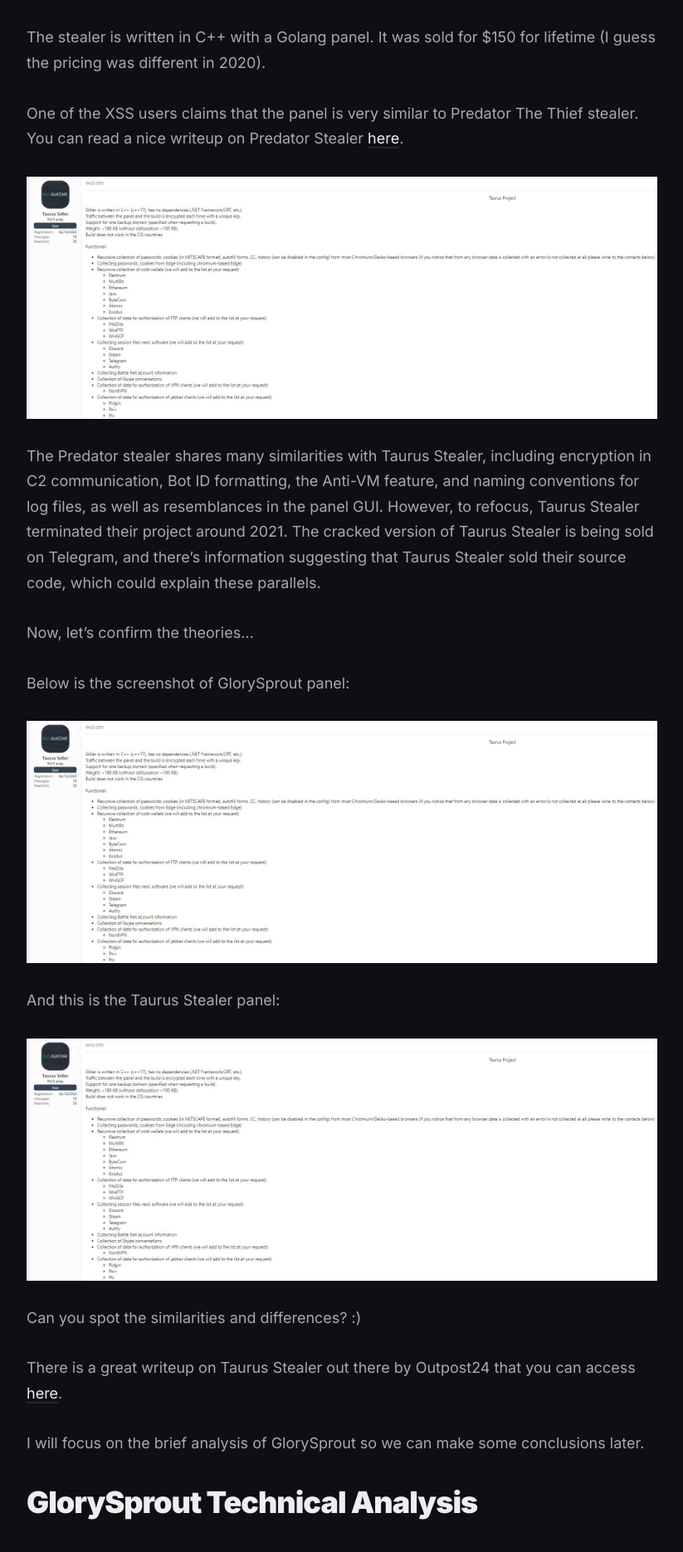
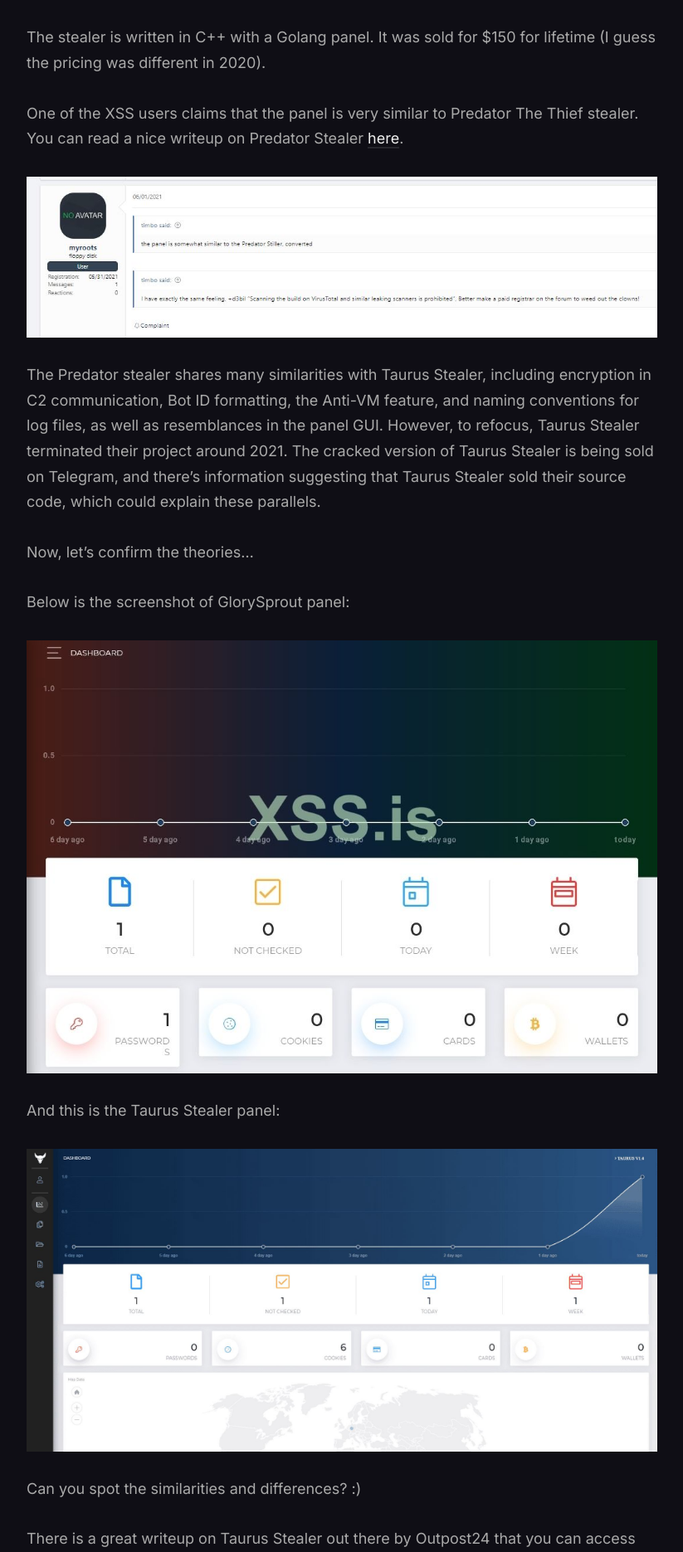
Before and after one commit to RussianPanda95/russianpanda95.github.io, a Jekyll site: the page built from _posts/2024-03-16-The-GlorySprout-Stealer-or-a-Failed-Clone-of-Taurus-Stealer.md, in a window 1280 px wide. Shown: the part 1873-3744 px from the top of the page at 83% size, without its empty margins (228-1051 px from the left). Built offline with Jekyll 4.4.1, drawn with Linux system fonts in a browser that asks for light colours; nearby versions of some CDN libraries.

Commit message:
New commit

```diff
--- a/_posts/2024-03-16-The-GlorySprout-Stealer-or-a-Failed-Clone-of-Taurus-Stealer.md
+++ b/_posts/2024-03-16-The-GlorySprout-Stealer-or-a-Failed-Clone-of-Taurus-Stealer.md
@@ -25,7 +25,7 @@
 
 One of the XSS users claims that the panel is very similar to Predator The Thief stealer. You can read a nice writeup on Predator Stealer [here](https://fumik0.com/2019/12/25/lets-play-again-with-predator-the-thief/).
 
-![xsscomment.jpg](/images/GlorySprout/taurusads.JPG)
+![xsscomment.jpg](/images/GlorySprout/xsscomment.JPG)
 
 The Predator stealer shares many similarities with Taurus Stealer, including encryption in C2 communication, Bot ID formatting, the Anti-VM feature, and naming conventions for log files, as well as resemblances in the panel GUI. However, to refocus, Taurus Stealer terminated their project around 2021. The cracked version of Taurus Stealer is being sold on Telegram, and there's information suggesting that Taurus Stealer sold their source code, which could explain these parallels.
 
@@ -33,11 +33,11 @@
 
 Below is the screenshot of GlorySprout panel:
 
-![panel.jpg](/images/GlorySprout/taurusads.JPG)
+![panel.jpg](/images/GlorySprout/panel.JPG)
 
 And this is the Taurus Stealer panel:
 
-![tauruspanel.jpg](/images/GlorySprout/taurusads.JPG)
+![tauruspanel.jpg](/images/GlorySprout/tauruspanel.JPG)
 
 Can you spot the similarities and differences? :)
 
```
